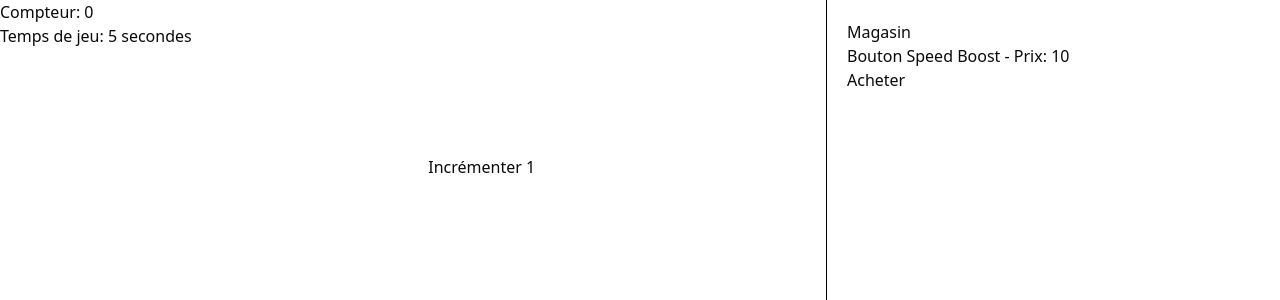
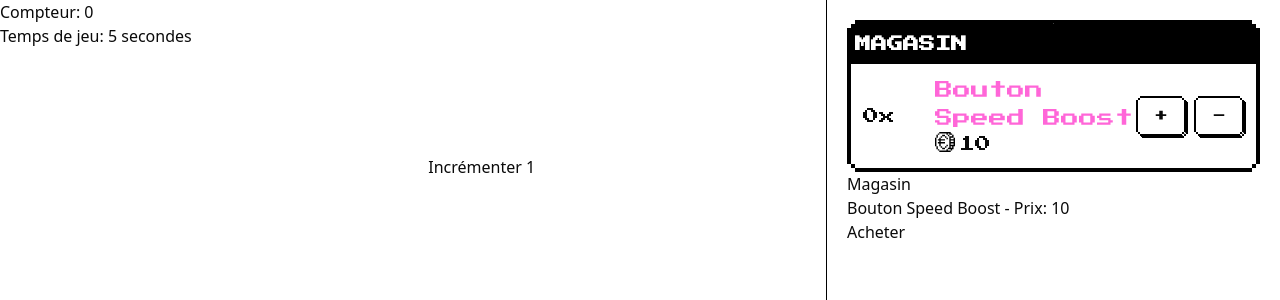
Before and after one commit to hugoponthieu/418erreur-ndi, a React (Vite) app: page /game in a window 1280 px wide. Shown: the top 300 px of the page. Built offline with nearby package versions, Linux system fonts and the light colour scheme.

Commit message:
feat: integrate ShopTable component into Counter for displaying shop items

```diff
--- a/src/Counter.tsx
+++ b/src/Counter.tsx
@@ -2,6 +2,7 @@ import { useState, useRef, useEffect } from "react";
 import { decrement, increment } from "@/features/counter/counterSlice.ts";
 import { useAppDispatch, useAppSelector } from "@/app/hooks.ts";
 import { RootState } from "@/app/store.ts";
+import { ShopTable } from "./components/ui/shop";
 
 interface ShopItem {
   id: number;
@@ -124,6 +125,16 @@ export function Counter() {
       </div>
 
       <div style={{ flex: 1, borderLeft: "1px solid black", padding: "20px" }}>
+        <ShopTable
+          title="Magasin"
+          items={shopItems.map((item) => ({
+            id: item.id,
+            name: item.name,
+            price: item.price,
+            currentAmount: count,
+            effect: item.effect,
+          }))}
+        />
         <h2>Magasin</h2>
         {shopItems.map((item) => (
           <div key={item.id} style={{ marginBottom: "10px" }}>
```
